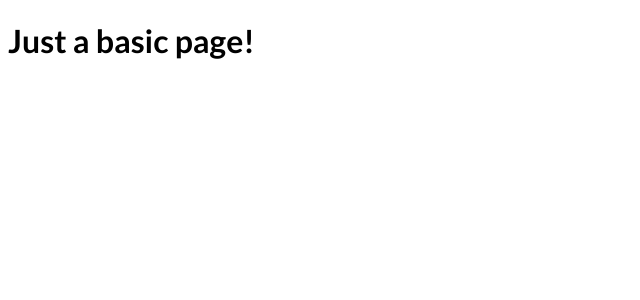
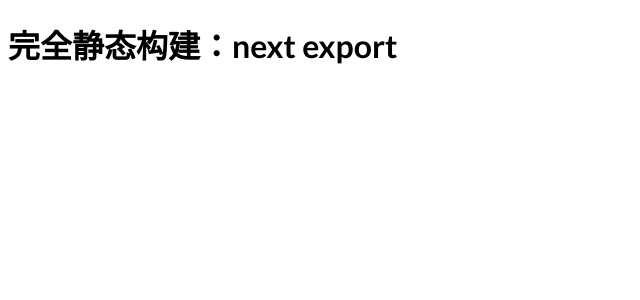
Before and after one commit to ms-online/ms-front-end-course-website, a Next.js app: page / in a window 1280 px wide. Shown: the top 300 px of the page, without its empty margins (0-640 px from the left). Built offline with nearby package versions, Linux system fonts and the light colour scheme.

Commit message:
lesson-23

```diff
--- a/pages/index.js
+++ b/pages/index.js
@@ -1,5 +1,5 @@
 function HomePage() {
-  return <h1>Just a basic page!</h1>;
+  return <h1>完全静态构建：next export</h1>
 }
 
-export default HomePage;
+export default HomePage
```
Also changed, not shown: 1 other file (tests, documents, lock files or other folders).
